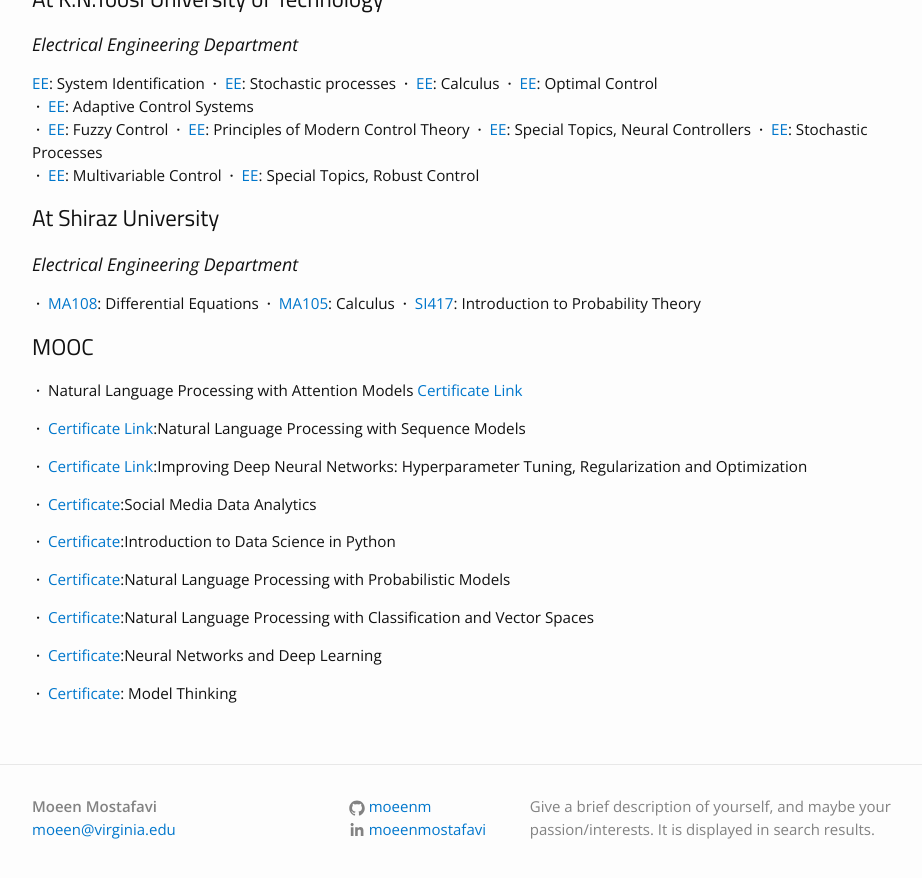
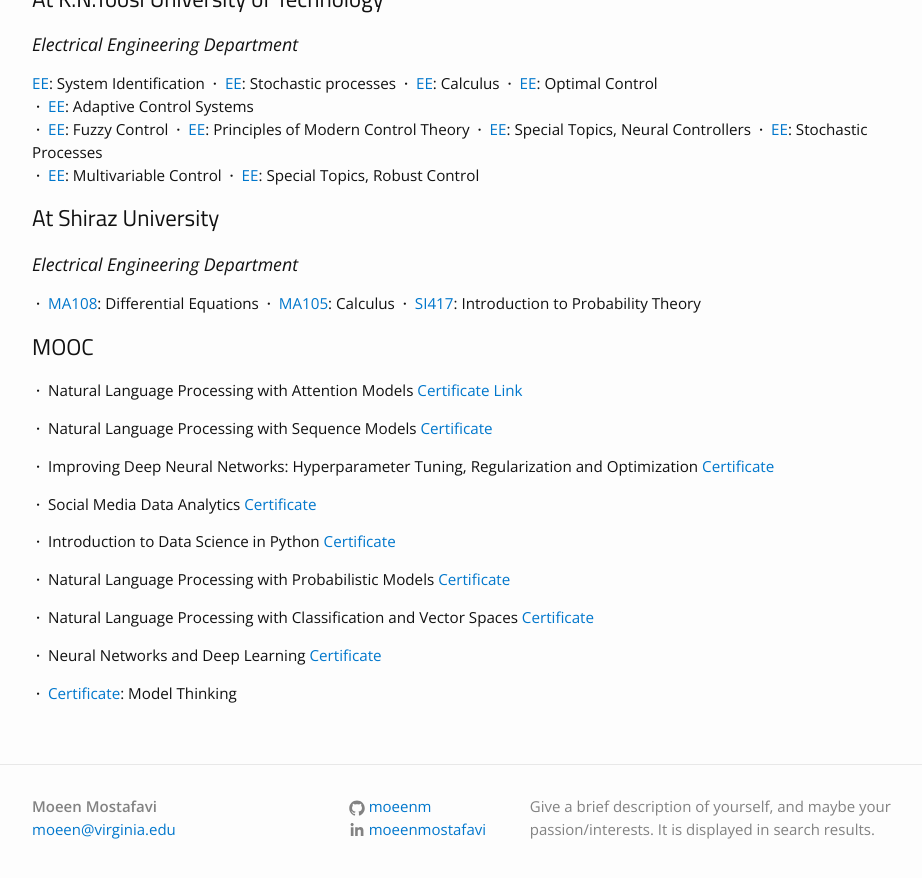
Before and after one commit to moeenm/moeenm.github.io, a Jekyll site: the page built from miscellany/courses.md, in a window 1280 px wide and 900 px high, scrolled down 583 px. Shown: the top 878 px of the window, without its empty margins (163-1085 px from the left). Built offline with Jekyll 4.4.1, drawn with Linux system fonts in a browser that asks for light colours.

Commit message:
Update courses.md

```diff
--- a/miscellany/courses.md
+++ b/miscellany/courses.md
@@ -52,18 +52,18 @@ permalink: /miscellany/courses/
 <h2>MOOC</h2>
 <b>&nbsp;&middot;&nbsp;</b>  Natural Language Processing with Attention Models <a href="https://www.coursera.org/account/accomplishments/verify/KB59E7CLQA7V?utm_source=link&utm_medium=certificate&utm_content=cert_image&utm_campaign=sharing_cta&utm_product=course">Certificate Link</a>
 
-<b>&nbsp;&middot;&nbsp;</b> <a href="https://www.coursera.org/account/accomplishments/verify/US5FKT246P9E?utm_source=link&utm_medium=certificate&utm_content=cert_image&utm_campaign=sharing_cta&utm_product=course">Certificate Link</a>:Natural Language Processing with Sequence Models
+<b>&nbsp;&middot;&nbsp;</b> Natural Language Processing with Sequence Models <a href="https://www.coursera.org/account/accomplishments/verify/US5FKT246P9E?utm_source=link&utm_medium=certificate&utm_content=cert_image&utm_campaign=sharing_cta&utm_product=course">Certificate </a>
 
-<b>&nbsp;&middot;&nbsp;</b> <a href="https://www.coursera.org/account/accomplishments/certificate/XHXGGCFSP7S6">Certificate Link</a>:Improving Deep Neural Networks: Hyperparameter Tuning, Regularization and Optimization
+<b>&nbsp;&middot;&nbsp;</b> Improving Deep Neural Networks: Hyperparameter Tuning, Regularization and Optimization <a href="https://www.coursera.org/account/accomplishments/certificate/XHXGGCFSP7S6">Certificate </a>
 
-<b>&nbsp;&middot;&nbsp;</b> <a href="https://www.coursera.org/account/accomplishments/verify/ZA9VBLMPN3GT">Certificate</a>:Social Media Data Analytics
+<b>&nbsp;&middot;&nbsp;</b> Social Media Data Analytics <a href="https://www.coursera.org/account/accomplishments/verify/ZA9VBLMPN3GT">Certificate</a>
 
-<b>&nbsp;&middot;&nbsp;</b> <a href="https://www.coursera.org/account/accomplishments/verify/K7VHX2VVNYU2">Certificate</a>:Introduction to Data Science in Python
+<b>&nbsp;&middot;&nbsp;</b> Introduction to Data Science in Python <a href="https://www.coursera.org/account/accomplishments/verify/K7VHX2VVNYU2">Certificate</a>
 
-<b>&nbsp;&middot;&nbsp;</b> <a href="https://www.coursera.org/account/accomplishments/certificate/YDEM4NK5FAA8">Certificate</a>:Natural Language Processing with Probabilistic Models
+<b>&nbsp;&middot;&nbsp;</b> Natural Language Processing with Probabilistic Models <a href="https://www.coursera.org/account/accomplishments/certificate/YDEM4NK5FAA8">Certificate</a>
 
-<b>&nbsp;&middot;&nbsp;</b> <a href="https://www.coursera.org/account/accomplishments/certificate/3685FP8EPSSE">Certificate</a>:Natural Language Processing with Classification and Vector Spaces
+<b>&nbsp;&middot;&nbsp;</b> Natural Language Processing with Classification and Vector Spaces <a href="https://www.coursera.org/account/accomplishments/certificate/3685FP8EPSSE">Certificate</a>
 
-<b>&nbsp;&middot;&nbsp;</b> <a href="https://www.coursera.org/account/accomplishments/verify/WKYW9CZJPRF8">Certificate</a>:Neural Networks and Deep Learning
+<b>&nbsp;&middot;&nbsp;</b> Neural Networks and Deep Learning <a href="https://www.coursera.org/account/accomplishments/verify/WKYW9CZJPRF8">Certificate</a>
 
 <b>&nbsp;&middot;&nbsp;</b> <a href="">Certificate</a>: Model Thinking
```
